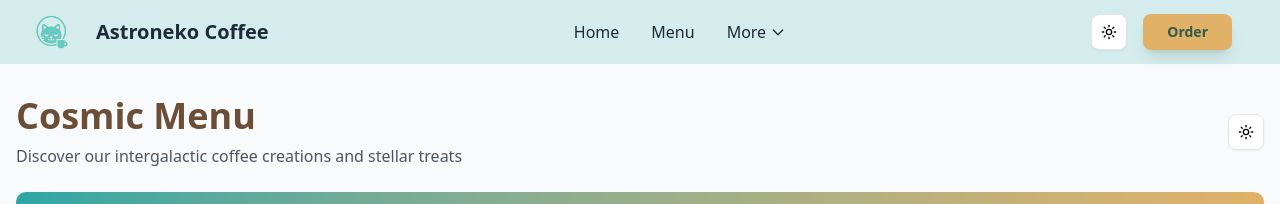
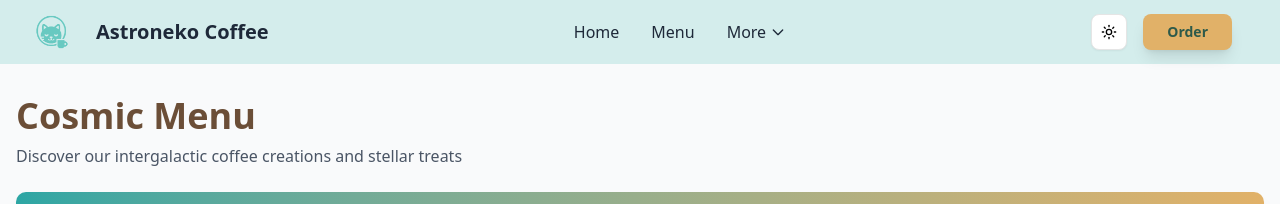
Before and after one commit to zyx-0314/astroneko-coffee, a Next.js app in the folder frontend/: page /menu in a window 1280 px wide. Shown: the top 204 px of the page. Built offline with nearby package versions, Linux system fonts and the light colour scheme.

Commit message:
refactor: remove ThemeToggle component from MenuPage for cleaner layout

```diff
--- a/frontend/app/menu/page.tsx
+++ b/frontend/app/menu/page.tsx
@@ -1052,9 +1052,6 @@ export default function MenuPage() {
                 Discover our intergalactic coffee creations and stellar treats
               </p>
             </motion.div>
-            <motion.div variants={cardFadeUp}>
-              <ThemeToggle />
-            </motion.div>
           </div>
 
           {/* Promotional Banner: Combo */}
```
